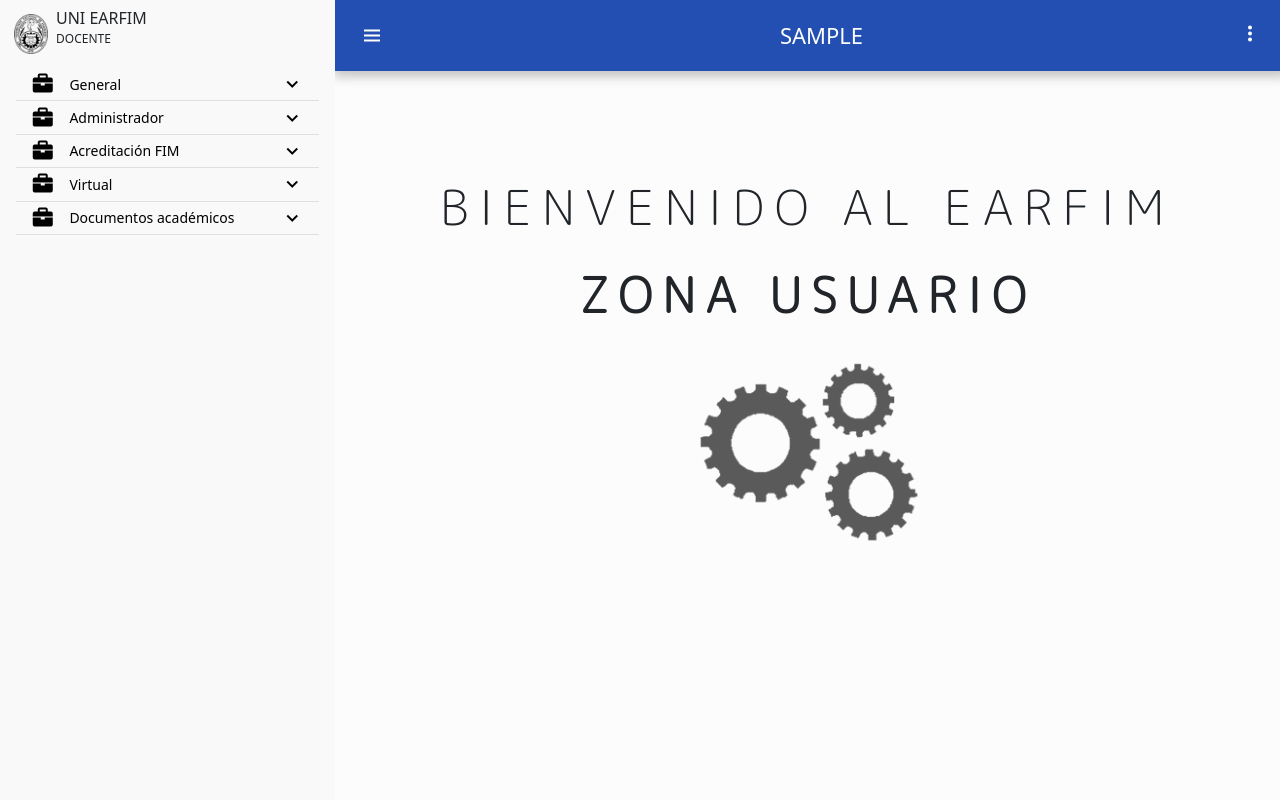
After one commit to Daryl-OB/EARPFIM, a PHP site: page /app/view/php/home.php in a window 1280 px wide. The commit adds this page. Run offline with PHP 8.4, Linux system fonts and the light colour scheme; the visitor is signed in with stand-in values (Sample User, id 1).

Commit message:
agregando

```diff
--- /dev/null
+++ b/app/view/php/home.php
@@ -0,0 +1,194 @@
+<?php session_start(); ?>
+
+
+<!doctype html>
+<html lang="en">
+
+<head>
+    <title>UNI | EARFIM</title>
+    <!-- Required meta tags -->
+    <meta charset="utf-8">
+    <meta name="viewport" content="width=device-width, initial-scale=1, shrink-to-fit=no">
+    <link rel="icon" type="image/png" href="https://www.earpunifim.com/laravel_fim/public/img/general/uni.png" />
+    <link href="/public/assets/css/style.css" rel="stylesheet">
+    <link rel="stylesheet" href="https://cdnjs.cloudflare.com/ajax/libs/animate.css/4.1.1/animate.min.css" />
+    <link rel="preconnect" href="https://fonts.googleapis.com">
+    <link rel="preconnect" href="https://fonts.gstatic.com" crossorigin>
+    <link href="https://fonts.googleapis.com/css2?family=M+PLUS+Rounded+1c:wght@300&display=swap" rel="stylesheet">
+    <!-- Boxicons CSS -->
+    <link href='https://unpkg.com/boxicons@2.1.4/css/boxicons.min.css' rel='stylesheet'>
+    <!-- Bootstrap CSS v5.2.1 -->
+    <link href="https://cdn.jsdelivr.net/npm/bootstrap@5.2.1/dist/css/bootstrap.min.css" rel="stylesheet"
+        integrity="sha384-iYQeCzEYFbKjA/T2uDLTpkwGzCiq6soy8tYaI1GyVh/UjpbCx/TYkiZhlZB6+fzT" crossorigin="anonymous">
+
+</head>
+
+<body>
+    <nav class="sidebar close">
+        <header>
+            <div class="image-text">
+                <spam class="imge">
+                    <img src="/public/assets/img/logo.png" alt="logo" />
+                </spam>
+                <div class="header-text" >
+                    <span class="empresa">UNI EARFIM</span>
+                    <spam class="profession">DOCENTE</spam>
+                </div>
+            </div>
+        </header>
+        <div class="content-menu">
+            <ul class="dropdown" id="menu">
+                <li class="dropdown__list">
+                    <a href="#" class="dropdown__link">
+                        <i class='bx bxs-briefcase'></i>
+                        <span class="dropdown__span">General</span>
+                        <i class='bx bx-chevron-down arrow'></i>
+                        <input type="checkbox" class="dropdown__check">
+                    </a>
+                    <div class="dropdown__content">
+                        <ul class="dropdown__sub">
+                            <li class="dropdown__li">
+                                <a href="#" class="dropdown__anchor"><i class='bx bxs-graduation '></i>Aula virtual
+                                    FIM</a>
+                            </li>
+                            <li class="dropdown__li">
+                                <a href="/app/view/php/horario.php" class="dropdown__anchor"><i class='bx bxs-pencil'></i>Mi horario
+                                    de
+                                    clases</a>
+                            </li>
+
+                            <li class="dropdown__li">
+                                <a href="/app/view/php/info-docente.php" class="dropdown__anchor"><i
+                                        class='bx bxs-user-rectangle'></i>Información Docente</a>
+                            </li>
+                            <li class="dropdown__li">
+                                <a href="#" class="dropdown__anchor"><i class='bx bxs-landmark'></i>Mis Cursos
+                                    Asignados</a>
+                            </li>
+                            <li class="dropdown__li">
+                                <a href="#" class="dropdown__anchor"><i class='bx bxs-book-bookmark'></i>Tutoria
+                                    Alumnos</a>
+                            </li>
+                            <li class="dropdown__li">
+                                <a href="/app/view/php/asistencia.php" class="dropdown__anchor"><i
+                                        class='bx bxs-book-bookmark'></i>Asistencia</a>
+                            </li>
+                            <li class="dropdown__li">
+                                <a href="#" class="dropdown__anchor"><i class='bx bx-link-alt'></i>Cargar Notas ORCE</a>
+                            </li>
+
+                            <li class="dropdown__li">
+                                <a href="#" class="dropdown__anchor"><i class='bx bxs-copy-alt'></i>Biblioteca
+                                    Virtual</a>
+                            </li>
+                            <li class="dropdown__li">
+                                <a href="#" class="dropdown__anchor"><i class='bx bxs-dashboard'></i>Mi
+                                    Disponibilidad</a>
+                            </li>
+                            <li class="dropdown__li">
+                                <a href="#" class="dropdown__anchor"><i class='bx bxs-book-content'></i>Reclamo del
+                                    docente</a>
+                            </li>
+                            <li class="dropdown__li">
+                                <a href="#" class="dropdown__anchor"><i class='bx bxs-book-content'></i>Correción de
+                                    notas</a>
+                            </li>
+                            <li class="dropdown__li">
+                                <a href="#" class="dropdown__anchor"><i class='bx bxs-cog'></i>Ayuda en Aula</a>
+                            </li>
+                            <li class="dropdown__li">
+                                <a href="#" class="dropdown__anchor"><i class='bx bxs-graduation'></i>Aula virtual
+                                    titulación</a>
+                            </li>
+                        </ul>
+                    </div>
+                </li>
+                <li class="dropdown__list">
+                    <a href="#" class="dropdown__link">
+                        <i class='bx bxs-briefcase'></i>
+                        <span class="dropdown__span">Administrador</span>
+                        <i class='bx bx-chevron-down arrow'></i>
+                        <input type="checkbox" class="dropdown__check">
+                    </a>
+                </li>
+                <li class="dropdown__list">
+                    <a href="#" class="dropdown__link">
+                        <i class='bx bxs-briefcase'></i>
+                        <span class="dropdown__span">Acreditación FIM</span>
+                        <i class='bx bx-chevron-down arrow'></i>
+                        <input type="checkbox" class="dropdown__check">
+                    </a>
+                </li>
+                <li class="dropdown__list">
+                    <a href="#" class="dropdown__link">
+                        <i class='bx bxs-briefcase'></i>
+                        <span class="dropdown__span">Virtual</span>
+                        <i class='bx bx-chevron-down arrow'></i>
+                        <input type="checkbox" class="dropdown__check">
+                    </a>
+                </li>
+                <li class="dropdown__list">
+                    <a href="#" class="dropdown__link">
+                        <i class='bx bxs-briefcase'></i>
+                        <span class="dropdown__span">Documentos académicos</span>
+                        <i class='bx bx-chevron-down arrow'></i>
+                        <input type="checkbox"  class="dropdown__check">
+                    </a>
+                </li>
+            </ul>
+            st
+        </div>
+        <div class="pant" id="toggle"></div>
+    </nav>
+    <main class="home">
+        <section class="content-nav">
+            <i class="bx bx-menu toggle"></i>
+            <p class="name">
+                <?php
+                    $usuario = $_SESSION['usuario'];
+                    echo $usuario;
+                ?>
+            </p>
+            <div class="vertical-rounded">
+                <div class="dropdown ms-3 dots-vertical-rounded">
+                    <button class="btn btn-bd-light dropdown" id="bd-versions" data-bs-toggle="dropdown"
+                        aria-expanded="false" data-bs-display="static">
+                        <i class='bx bx-dots-vertical-rounded' style="color: white;"></i>
+                    </button>
+                    <ul class="dropdown-menu dropdown-menu-end" aria-labelledby="bd-versions">
+                        <li>Roles</li>
+                        <li><img src="/public/assets/img/perfil.jpg"> DOCENTE</li>
+                        <li>
+                            <hr class="dropdown-divider">
+                        </li>
+                        <li><a class="dropdown-item" href="/app/view/php/informacion.php">Mi información</a></li>
+                        <li><a class="dropdown-item" href="#">Reinciar clave</a></li>
+                        <li><a class="dropdown-item" href="#" onclick="cerrar_sesion()">Cerrar Sesion</a></li>
+                    </ul>
+                    </li>
+                </div>
+            </div>
+        </section>
+        <section class="content" >
+            <div style="margin-top: 100px;  overflow: hidden;" >
+                <div class="text-center" style="font-size:48px; font-family: 'M PLUS Rounded 1c', sans-serif;  letter-spacing: 10.5px;">
+                    <p  >BIENVENIDO AL EARFIM</p>
+                    <p  style="font-weight:600;">ZONA USUARIO</p>
+                </div>
+                <div class="d-flex align-items-center justify-content-center" >
+                    <img src="/public/assets/img/tuerca.gif" style="width: max-content;height: 200px;">
+                </div>
+            </div>
+        </section>
+        <script src="/public/assets/js/script.js"></script>
+        <!-- Bootstrap JavaScript Libraries -->
+        <script src="https://cdn.jsdelivr.net/npm/@popperjs/core@2.11.6/dist/umd/popper.min.js"
+            integrity="sha384-oBqDVmMz9ATKxIep9tiCxS/Z9fNfEXiDAYTujMAeBAsjFuCZSmKbSSUnQlmh/jp3" crossorigin="anonymous">
+            </script>
+
+        <script src="https://cdn.jsdelivr.net/npm/bootstrap@5.2.1/dist/js/bootstrap.min.js"
+            integrity="sha384-7VPbUDkoPSGFnVtYi0QogXtr74QeVeeIs99Qfg5YCF+TidwNdjvaKZX19NZ/e6oz" crossorigin="anonymous">
+            </script>
+</body>
+
+</html>
```
Also changed, not shown: app/view/php/asistencia.php (renamed from app/view/html/asistencia.html, +12 -5 lines), app/view/php/horario.php (renamed from app/view/html/horario.html, +13 -6 lines), app/view/php/info-docente.php (renamed from app/view/html/info-docente.html, +12 -5 lines), app/view/php/informacion.php (renamed from app/view/html/informacion.html, +12 -6 lines), miClave.html (renamed from app/view/html/home.html, +34 -29 lines), validacion.php (+5 -2 lines), public/assets/css/informacion.css.
